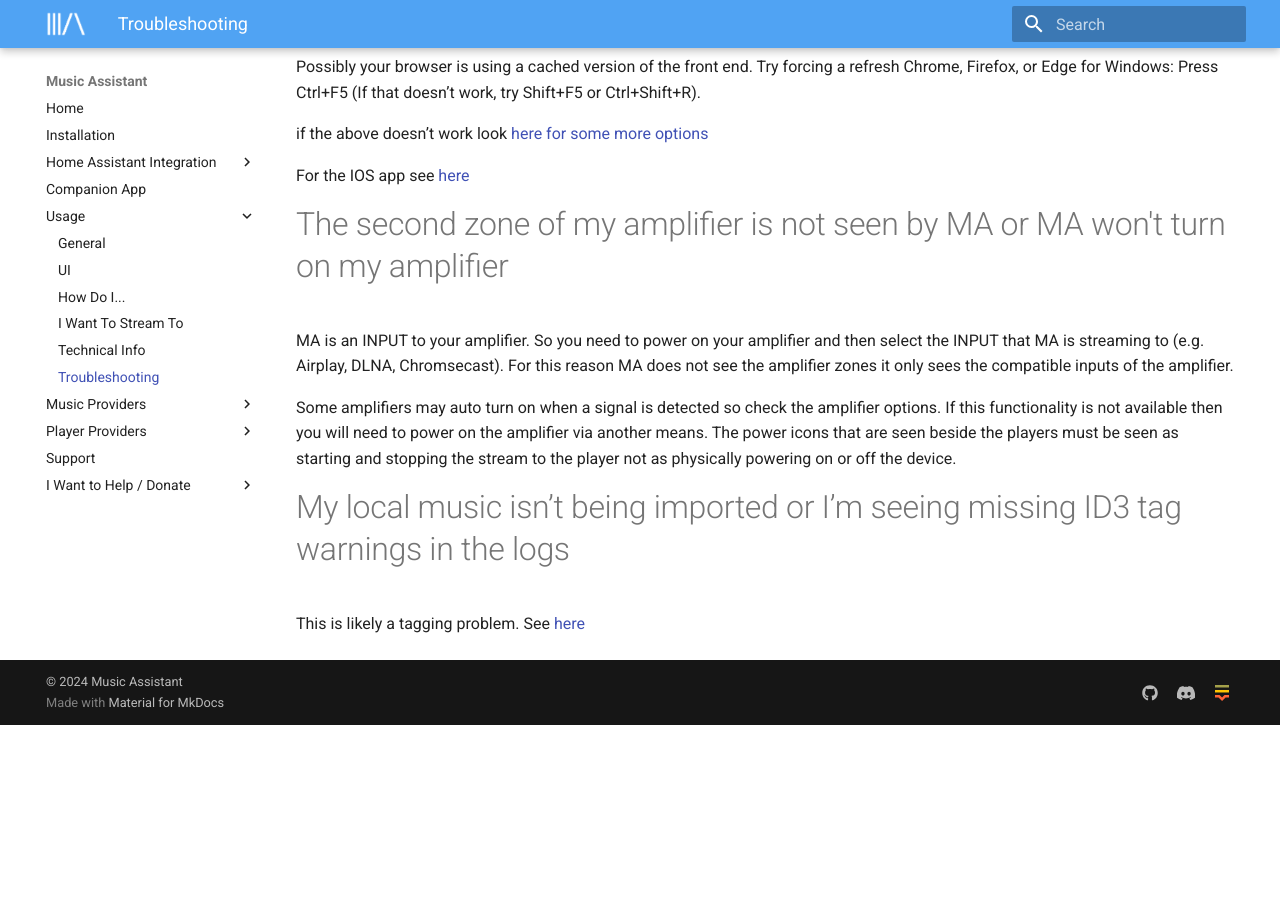
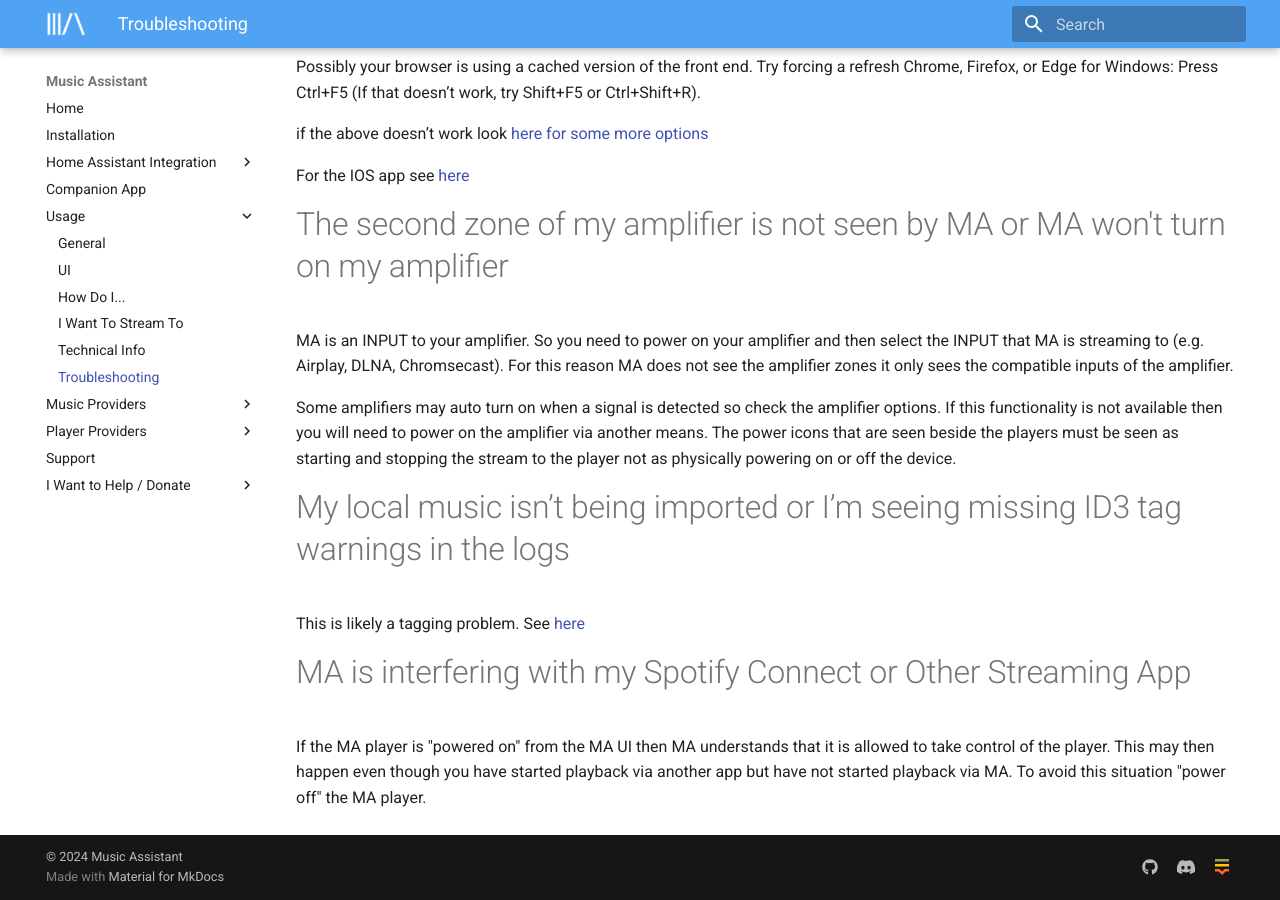
Before and after one commit to pwbriggs/music-assistant.github.io, an MkDocs documentation site: the page built from docs/faq/troubleshooting.md, in a window 1280 px wide and 900 px high, scrolled down 2473 px. Built offline with MkDocs 1.6.1 and Material for MkDocs 9.7.7, drawn with Linux system fonts in a browser that asks for light colours; before the commit the page ends 3198 px from its top, so only the background shows below that.

Commit message:
Explain MA taking player control behaviour

```diff
--- a/docs/faq/troubleshooting.md
+++ b/docs/faq/troubleshooting.md
@@ -71,3 +71,7 @@
 # My local music isn’t being imported or I’m seeing missing ID3 tag warnings in the logs
 
 This is likely a tagging problem. See [here](../music-providers/filesystem.md/#tagging-files)
+
+# MA is interfering with my Spotify Connect or Other Streaming App
+
+If the MA player is "powered on" from the MA UI then MA understands that it is allowed to take control of the player. This may then happen even though you have started playback via another app but have not started playback via MA. To avoid this situation "power off" the MA player.
```
